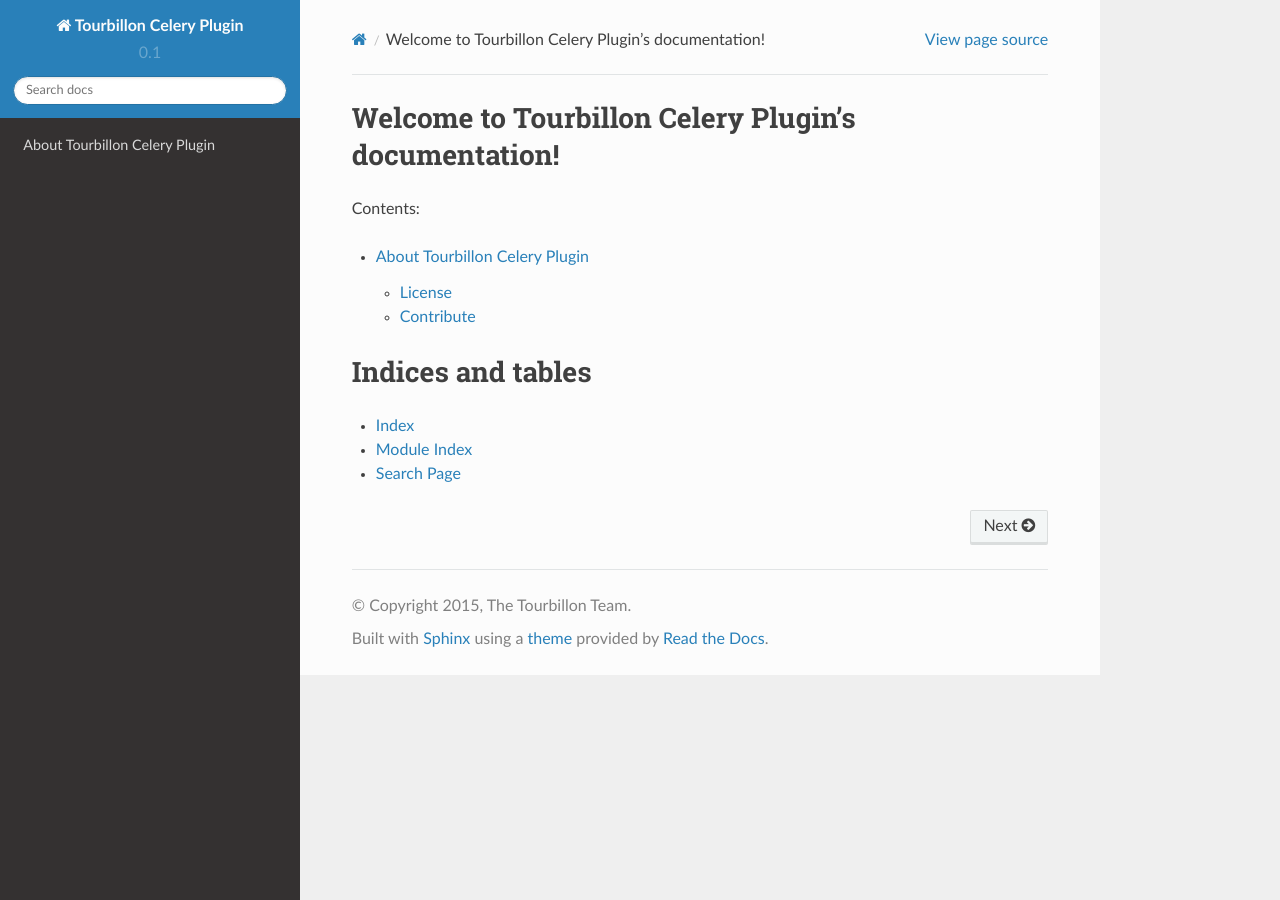
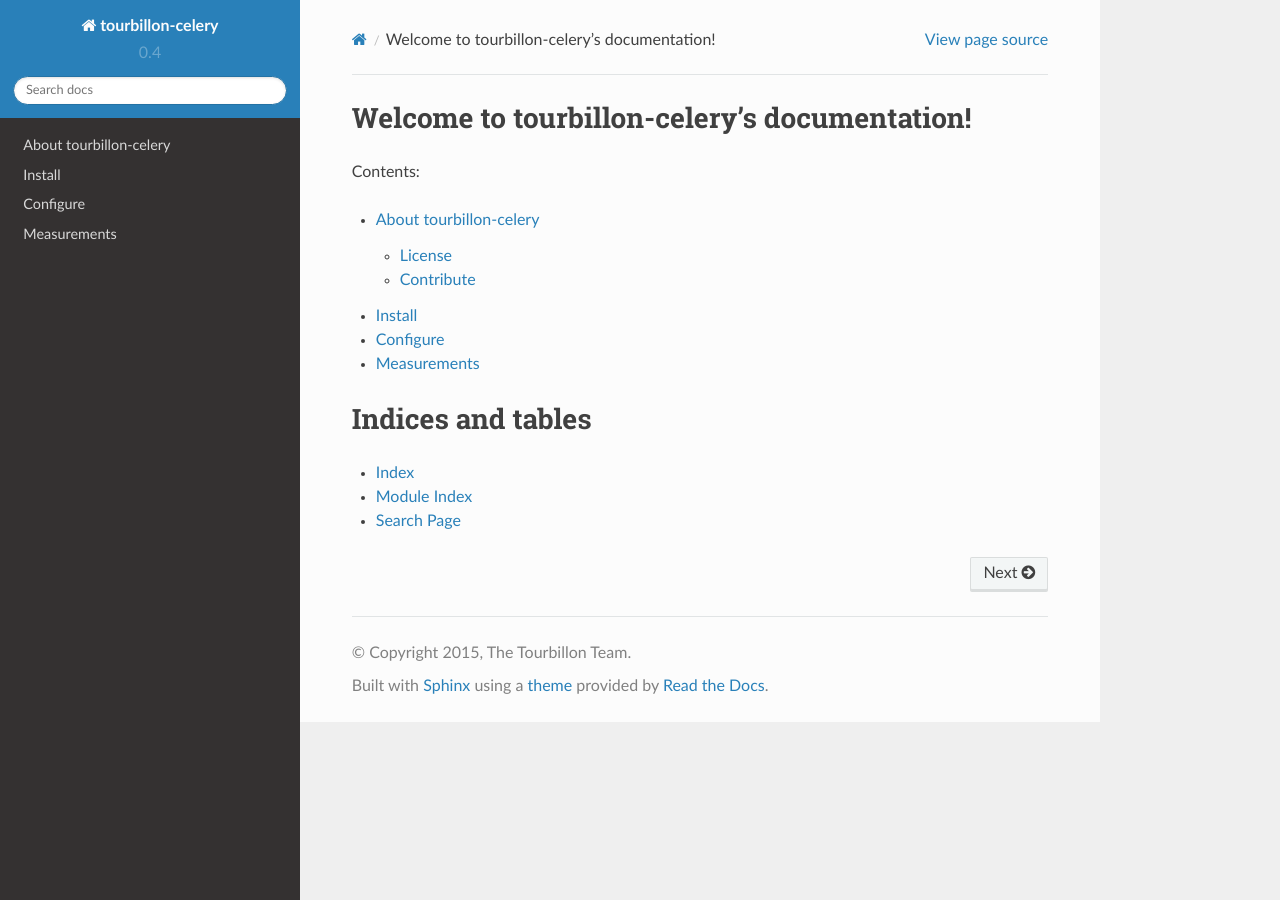
Before and after one commit to tourbillonpy/tourbillon-celery, a Sphinx documentation site: the page built from doc/source/index.rst, in a window 1280 px wide. Built offline with Sphinx 7.4.7 and the Read the Docs theme 2.0.0, drawn with Linux system fonts in a browser that asks for light colours.

Commit message:
fix version number

```diff
--- a/doc/source/about.rst
+++ b/doc/source/about.rst
@@ -1,4 +1,4 @@
-About Tourbillon Celery Plugin
+About tourbillon-celery
 ******************************
 
 
--- a/doc/source/conf.py
+++ b/doc/source/conf.py
@@ -53,18 +53,18 @@
 master_doc = 'index'
 
 # General information about the project.
-project = 'Tourbillon Celery Plugin'
+project = 'tourbillon-celery'
 copyright = '2015, The Tourbillon Team'
-author = 'Tourbillon Team'
+author = 'The Tourbillon Team'
 
 # The version info for the project you're documenting, acts as replacement for
 # |version| and |release|, also used in various other places throughout the
 # built documents.
 #
 # The short X.Y version.
-version = '0.1'
+version = '0.4'
 # The full version, including alpha/beta/rc tags.
-release = '0.1'
+release = '0.4'
 
 # The language for content autogenerated by Sphinx. Refer to documentation
 # for a list of supported languages.
--- a/doc/source/configure.rst
+++ b/doc/source/configure.rst
@@ -0,0 +1,2 @@
+Configure
+*********
--- a/doc/source/index.rst
+++ b/doc/source/index.rst
@@ -3,7 +3,7 @@
    You can adapt this file completely to your liking, but it should at least
    contain the root `toctree` directive.
 
-Welcome to Tourbillon Celery Plugin's documentation!
+Welcome to tourbillon-celery's documentation!
 ====================================================
 
 Contents:
@@ -12,6 +12,10 @@
    :maxdepth: 2
 
    about
+   install
+   configure
+   measurements
+
 
 Indices and tables
 ==================
--- a/doc/source/install.rst
+++ b/doc/source/install.rst
@@ -0,0 +1,2 @@
+Install
+*******
--- a/doc/source/measurements.rst
+++ b/doc/source/measurements.rst
@@ -0,0 +1,2 @@
+Measurements
+************
--- a/setup.cfg
+++ b/setup.cfg
@@ -1,3 +1,3 @@
 [flake8]
-exclude = */__init__.py
+exclude = */__init__.py,doc/*
 max-complexity = 10
--- a/setup.py
+++ b/setup.py
@@ -1,9 +1,9 @@
 from setuptools import setup, find_packages
 setup(
     name='tourbillon-celery',
-    version='0.5',
+    version='0.4',
     packages=find_packages(),
-    install_requires=['celery==3.1.8'],
+    install_requires=['celery>=3.1.8'],
     zip_safe=False,
     namespace_packages=['tourbillon']
 )
```
